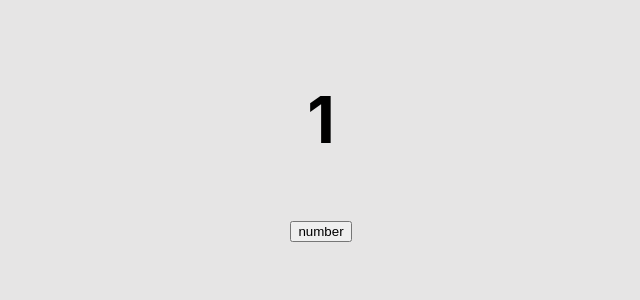
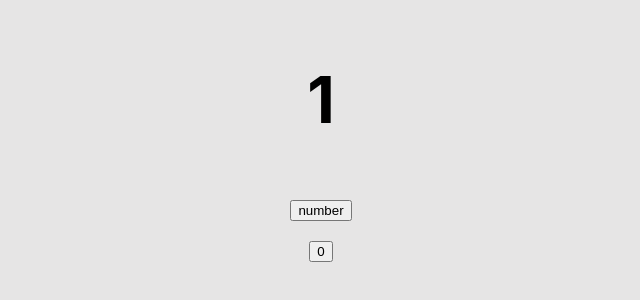
Before and after one commit to VanoKi/micro-tasks, a React app: page / in a window 1280 px wide. Shown: the part 260-560 px from the top of the page, without its empty margins (319-959 px from the left). Built offline with nearby package versions, Linux system fonts and the light colour scheme; the HTML template or start-up script is replaced by a standard one.

Commit message:
feat: add zero btn

```diff
--- a/src/App.tsx
+++ b/src/App.tsx
@@ -133,10 +133,14 @@ function App() {
         // ++a
         console.log(a)
     }
+    const zero = () => {
+        setA( a = 0)
+    }
     return (
         <>
             <h1>{a}</h1>
             <button onClick={onclickHandler}>number</button>
+            <button onClick={zero}>0</button>
         </>
     );
 }
```
